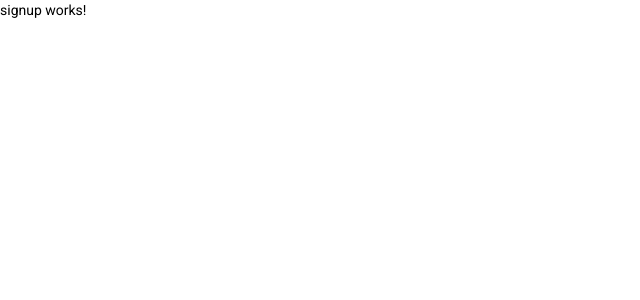
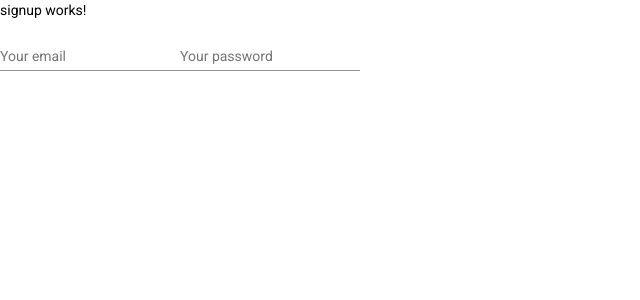
Before and after one commit to IMAnton2/angular-fitness-app, an Angular app: page /signup in a window 1280 px wide. Shown: the top 300 px of the page, without its empty margins (0-640 px from the left). Built offline with nearby package versions, Linux system fonts and the light colour scheme.

Commit message:
2 files modified

```diff
--- a/src/app/auth/signup/signup.component.html
+++ b/src/app/auth/signup/signup.component.html
@@ -1,3 +1,13 @@
 <p>
   signup works!
 </p>
+<section>
+  <form>
+    <mat-form-field>
+      <input type="email" matInput placeholder="Your email">
+    </mat-form-field>
+    <mat-form-field>
+      <input type="password" matInput placeholder="Your password">
+    </mat-form-field>
+  </form>
+</section>
```
Also changed, not shown: src/app/material.module.ts (+8 -2 lines).
